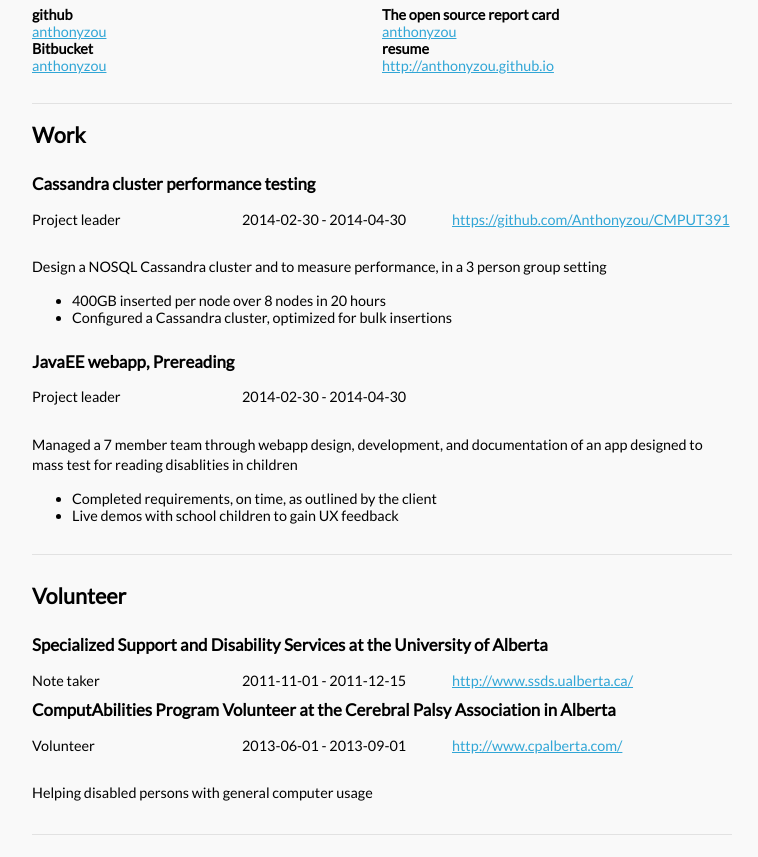
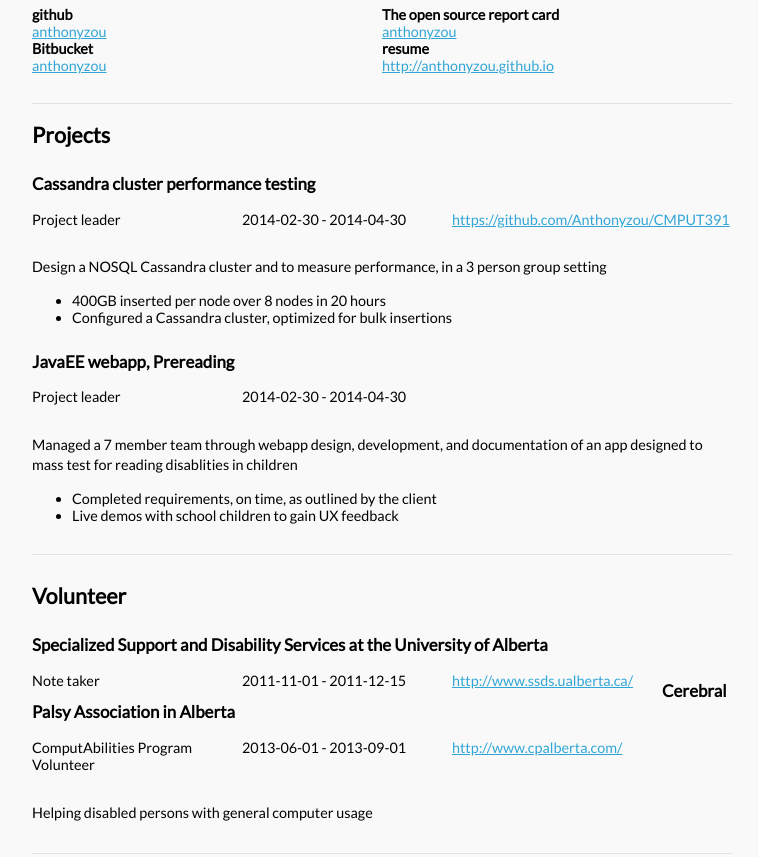
Before and after one commit to Anthonyzou/anthonyzou.github.io, a website: page index.html in a window 1280 px wide. Shown: the part 440-1297 px from the top of the page, without its empty margins (258-1016 px from the left). Drawn offline with Linux system fonts and the light colour scheme.

```diff
--- a/index.html
+++ b/index.html
@@ -278,7 +278,7 @@
 	</section>
 
 	<section id="work">
-		<h2>Work</h2>
+		<h2>Projects</h2>
 		<div class="item">
 			<h3 class="work_name">
 				Cassandra cluster performance testing
@@ -366,11 +366,11 @@
 		</div>
 		<div class="item">
 			<h3 class="company">
-				ComputAbilities Program Volunteer at the Cerebral Palsy Association in Alberta
+				Cerebral Palsy Association in Alberta
 			</h3>
 
 			<div class="work_position">
-				Volunteer
+				ComputAbilities Program Volunteer
 			</div>
 
 			<div class="work_date">
@@ -442,7 +442,6 @@
 				<li>JavaEE</li>
 				<li>Jade</li>
 				<li>Wintersmith</li>
-				<li>DNS</li>
 			</ul>
 		</div>
 		<div class="item">
```
Also changed, not shown: package.json (added, +19 -0 lines), resume.json (+3 -4 lines), README.md.
